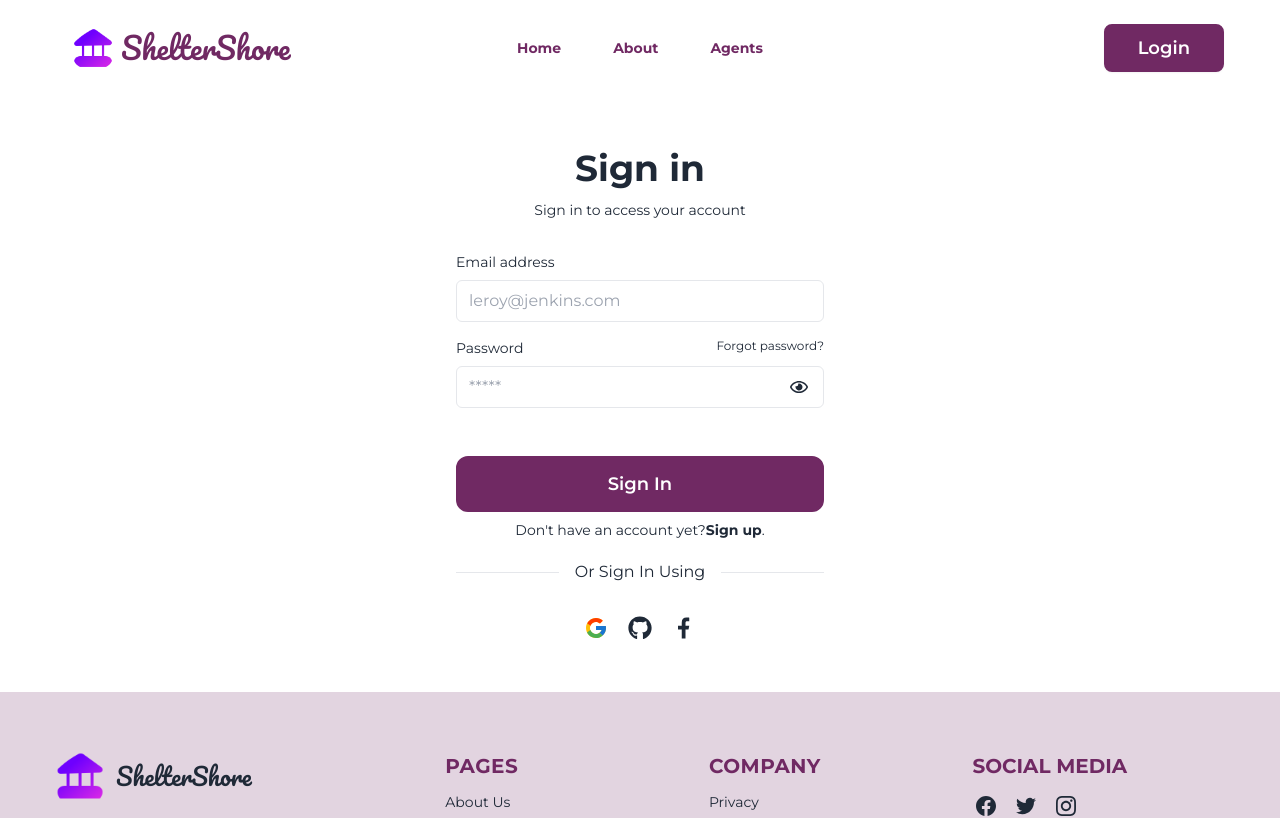
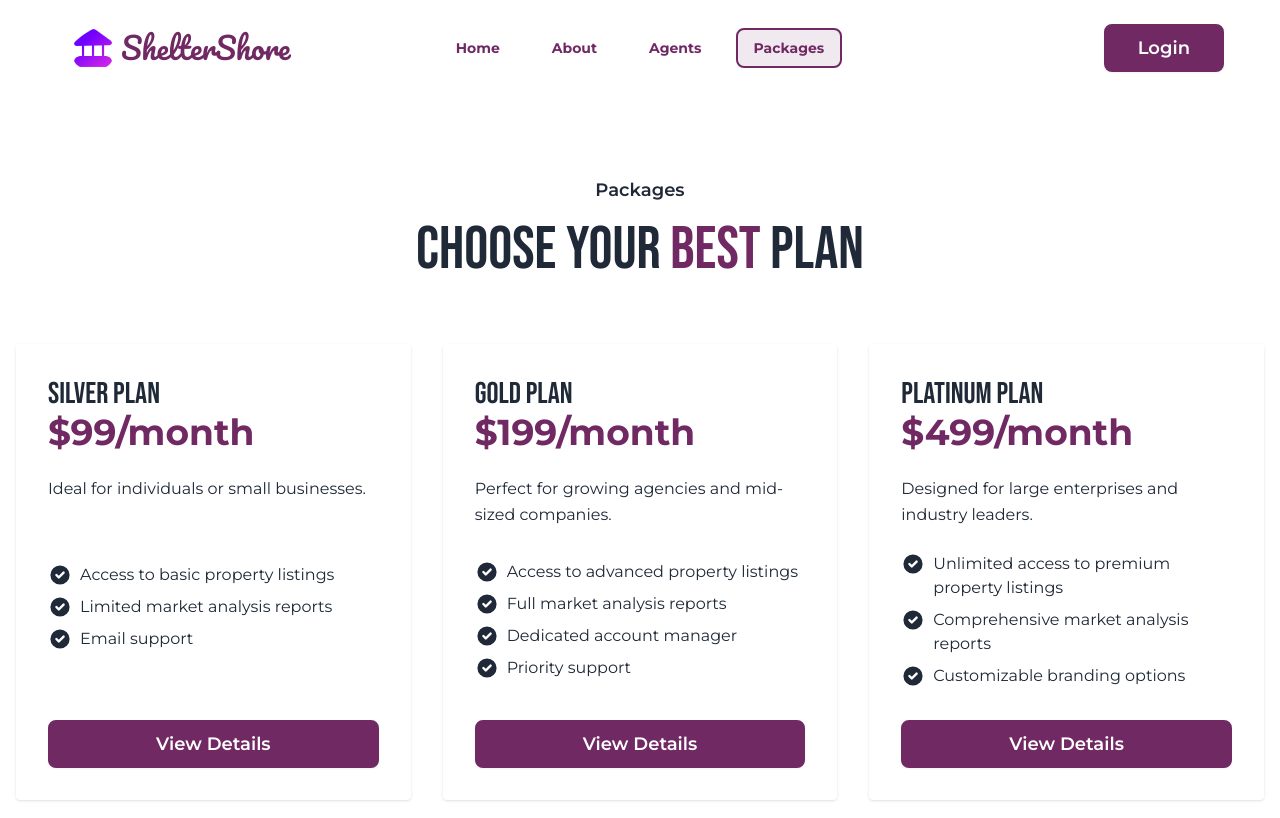
Before and after one commit to afiagithub/ShelterShore-real-estate-website, a React (Vite) app: page /plans in a window 1280 px wide. Before the commit this address led to /login. Shown: the top 818 px of the page. Built offline with nearby package versions, Linux system fonts and the light colour scheme; no server answers; a web font is replaced by a local one; what tailwindcss-animatecss would draw is missing.

Commit message:
packages page added

```diff
--- /dev/null
+++ b/public/FakePlan.json
@@ -0,0 +1,36 @@
+[
+    {
+      "id": 1,
+      "plan_name": "Silver Plan",
+      "price": "$99/month",
+      "short_description": "Ideal for individuals or small businesses.",
+      "features": [
+        "Access to basic property listings",
+        "Limited market analysis reports",
+        "Email support"
+      ]
+    },
+    {
+      "id": 2,
+      "plan_name": "Gold Plan",
+      "price": "$199/month",
+      "short_description": "Perfect for growing agencies and mid-sized companies.",
+      "features": [
+        "Access to advanced property listings",
+        "Full market analysis reports",
+        "Dedicated account manager",
+        "Priority support"
+      ]
+    },
+    {
+      "id": 3,
+      "plan_name": "Platinum Plan",
+      "price": "$499/month",
+      "short_description": "Designed for large enterprises and industry leaders.",
+      "features": [
+        "Unlimited access to premium property listings",
+        "Comprehensive market analysis reports",
+        "Customizable branding options"
+      ]
+    }
+  ]
--- a/src/Components/Footer.jsx
+++ b/src/Components/Footer.jsx
@@ -11,7 +11,7 @@ const Footer = () => {
                         <span className="self-center text-2xl font-light font-pac">ShelterShore</span>
                     </a>
                 </div>
-                <div className="grid text-sm gap-x-3 gap-y-8 lg:w-2/3 mx-auto sm:grid-cols-4 md:grid-cols-3">
+                <div className="grid grid-cols-2 text-sm gap-x-3 gap-y-8 lg:w-2/3 mx-auto sm:grid-cols-4 md:grid-cols-3">
                     <div className="space-y-3">
                         <h3 className="tracking-wide uppercase text-deep-purple font-bold text-xl">
                             Pages</h3>
--- a/src/Components/Navbar.jsx
+++ b/src/Components/Navbar.jsx
@@ -22,6 +22,8 @@ const Navbar = () => {
             : "border-2 border-transparent"} to="/about">About</NavLink></li>
         <li className="bg-transparent mx-2 text-deep-purple"><NavLink className={({ isActive }) => isActive ? "border-2 border-deep-purple bg-[#7029631a]"
             : "border-2 border-transparent"} to="/agents">Agents</NavLink></li>
+        <li className="bg-transparent mx-2 text-deep-purple"><NavLink className={({ isActive }) => isActive ? "border-2 border-deep-purple bg-[#7029631a]"
+            : "border-2 border-transparent"} to="/plans">Packages</NavLink></li>
     </>
 
     return (
--- /dev/null
+++ b/src/pages/Plans.jsx
@@ -0,0 +1,47 @@
+import { useLoaderData } from "react-router-dom";
+
+
+const Plans = () => {
+    const plans = useLoaderData()
+    return (
+        <div>
+            <section className="py-5 lg:py-20 dark:bg-gray-100 dark:text-gray-800">
+                <div className="container px-4 mx-auto">
+                    <div className="max-w-2xl mx-auto mb-5 lg:mb-16 text-center">
+                        <p className="font-mont text-lg font-semibold text-center mb-4">Packages</p>
+                        <h2 className="font-bebas text-5xl lg:text-6xl text-center">Choose your
+                            <span className="text-deep-purple"> best </span> plan</h2>
+                    </div>
+                    <div className="flex flex-wrap items-stretch mx-4 lg:-mx-4">
+                        {
+                            plans.map(plan => <div key={plan.id} className="flex w-full mb-8 sm:px-4 md:w-1/2 lg:w-1/3 lg:mb-0">
+                                <div className="flex flex-grow flex-col p-6 space-y-6 rounded shadow sm:p-8 dark:bg-gray-50">
+                                    <div className="space-y-2">
+                                        <h4 className="font-light font-bebas text-3xl">{plan.plan_name}</h4>
+                                        <span className="text-4xl font-bold text-deep-purple">{plan.price}</span>
+                                    </div>
+                                    <p className="mt-3 leading-relaxed dark:text-gray-600 flex-grow">
+                                        {plan.short_description}</p>
+                                    <ul className="flex-grow mb-6 dark:text-gray-600">
+                                        {
+                                            plan.features.map(f => <li key={f} className="flex  mb-2 space-x-2">
+                                                <svg xmlns="http://www.w3.org/2000/svg" viewBox="0 0 20 20" fill="currentColor" className="flex-shrink-0 w-6 h-6 dark:text-deep-purple">
+                                                    <path fillRule="evenodd" d="M10 18a8 8 0 100-16 8 8 0 000 16zm3.707-9.293a1 1 0 00-1.414-1.414L9 10.586 7.707 9.293a1 1 0 00-1.414 1.414l2 2a1 1 0 001.414 0l4-4z" clipRule="evenodd"></path>
+                                                </svg>
+                                                <span>{f}</span>
+                                            </li>)
+                                        }
+                                    </ul>
+                                    <button className="btn w-full bg-deep-purple text-white px-8 text-lg border-2 border-deep-purple
+                hover:border-deep-purple hover:bg-transparent hover:text-deep-purple">View Details</button>
+                                </div>
+                            </div>)
+                        }
+                    </div>
+                </div>
+            </section>
+        </div>
+    );
+};
+
+export default Plans;
--- a/src/routes/Routes.jsx
+++ b/src/routes/Routes.jsx
@@ -10,6 +10,7 @@ import PrivateRoute from "../Protected/PrivateRoute";
 import UpdateProfile from "../pages/UpdateProfile";
 import AgentDetails from "../pages/AgentDetails";
 import SellForm from "../pages/SellForm";
+import Plans from "../pages/Plans";
 
 export const router = createBrowserRouter([
     {
@@ -49,6 +50,11 @@ export const router = createBrowserRouter([
                 loader: () => fetch('./FakeAgents.json'),
             },
             {
+                path: "/plans",
+                element: <Plans></Plans>,
+                loader: () => fetch("./FakePlan.json")
+            },
+            {
                 path: "/sell",
                 element: <PrivateRoute><SellForm></SellForm></PrivateRoute>,
             }
```
